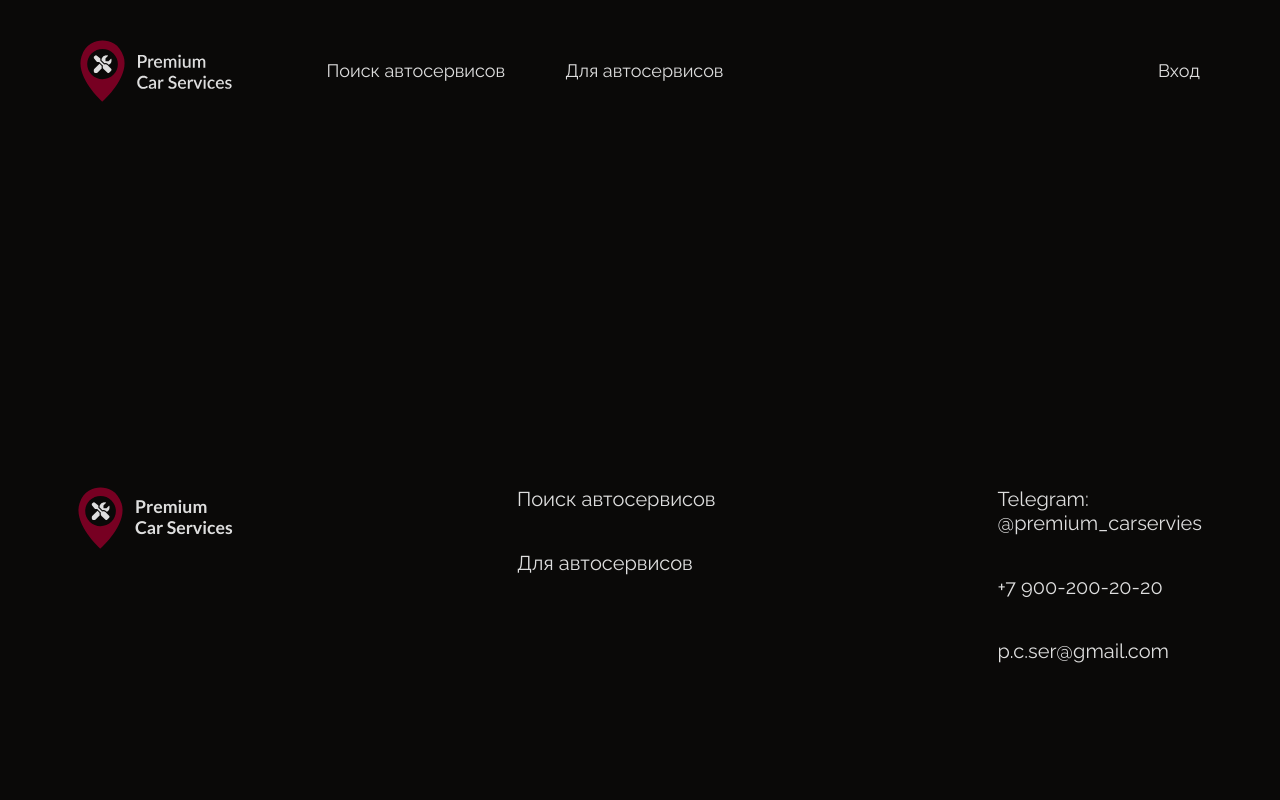
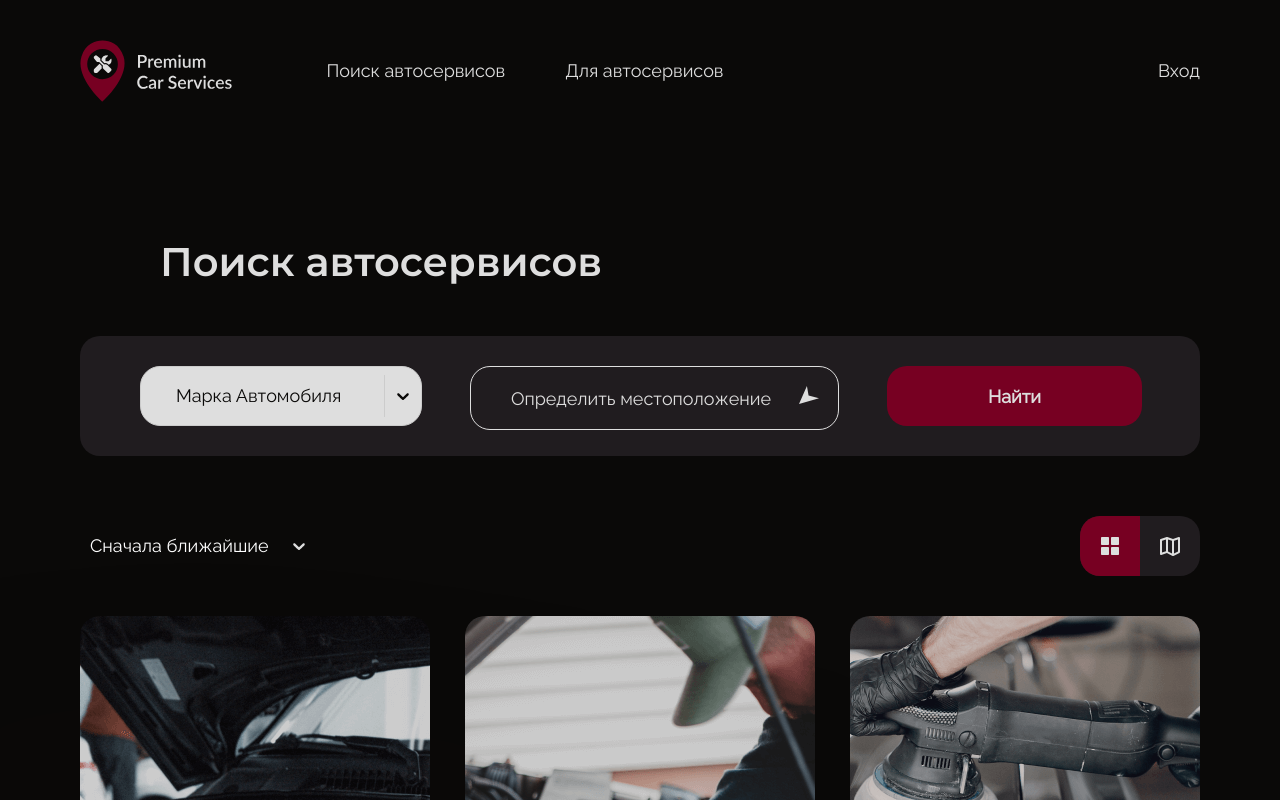
Before and after one commit to car-service-with-geolocation/frontend, a React (Create React App) app: page /search in a window 1280 px wide. Shown: the top 800 px of the page. Built offline with nearby package versions, Linux system fonts and the light colour scheme; no server answers.

Commit message:
style(components): fix-MapPage
add component on app page, fix ui style

```diff
--- a/src/Pages/MapPage/MapPage.jsx
+++ b/src/Pages/MapPage/MapPage.jsx
@@ -4,7 +4,6 @@ import { useState } from 'react';
 import Select from 'react-select';
 
 import BestServiceCard from '../../components/BestServiceCard/BestServiceCard';
-import Footer from '../../components/Footer/Footer';
 import Pagination from '../../components/Pagination/Pagination';
 import Search from '../../components/Search/Search';
 import Ymap from '../../components/Ymap/Ymap';
@@ -47,6 +46,8 @@ function MapPage() {
           options={immediateOptions}
           isLoading={false}
           isSearchable
+          // eslint-disable-next-line no-unneeded-ternary
+          isDisabled={content === 'card' ? false : true}
           classNamePrefix="immediate-select"
           noOptionsMessage={() => 'Совпадений не найдено'}
           required
@@ -108,7 +109,6 @@ function MapPage() {
       ) : (
         <Ymap services={services} />
       )}
-      <Footer />
     </>
   );
 }
--- a/src/Pages/MapPage/MapPage.module.css
+++ b/src/Pages/MapPage/MapPage.module.css
@@ -62,6 +62,7 @@
   position: relative; /* Относительное позиционирование */
   background-color: #7b687e33;
   border-radius: 20px;
+  cursor: pointer;
 }
 
 .mapping_input {
@@ -100,10 +101,13 @@
   width: 50%;
   height: 100%;
   background: #702;
-  cursor: pointer; /* Курсор в виде руки */
   border-bottom-left-radius: 20px;
   border-top-left-radius: 20px;
   transition: all 0.3s ease-in;
+}
+
+.mapping_input:hover + .mapping_span {
+  background-color: #3f0012;
 }
 
 .mapping_input:checked + .mapping_span {
--- a/src/Pages/MapPage/immediate.css
+++ b/src/Pages/MapPage/immediate.css
@@ -71,6 +71,10 @@
   animation: openMenu 0.35s ease-in-out;
 }
 
+.immediate-select--is-disabled {
+  opacity: 0.5 !important;
+}
+
 /* Итем Меню */
 .immediate-select__menu-list {
   padding-top: 0 !important;
--- a/src/components/App/App.jsx
+++ b/src/components/App/App.jsx
@@ -12,6 +12,7 @@ import Footer from '../Footer/Footer';
 import Header from '../Header/Header';
 import style from './styles/App.module.css';
 import ServicePage from '../../Pages/ServicePage/ServicePages';
+import MapPage from '../../Pages/MapPage/MapPage';
 
 function App() {
   // const accessToken = getCookie('accessToken').replace('Bearer', '');
@@ -33,6 +34,7 @@ function App() {
       <Routes>
         <Route path="/" element={<MainPage />} />
         <Route path="/service/:id" element={<ServicePage />} />
+        <Route path="/search" element={<MapPage />} />
       </Routes>
       <Footer />
       {/* <Routes>
```
